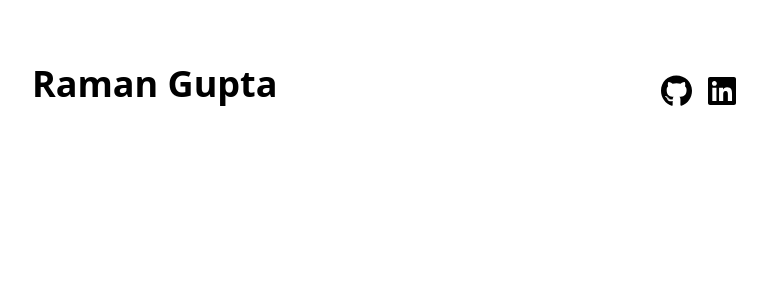
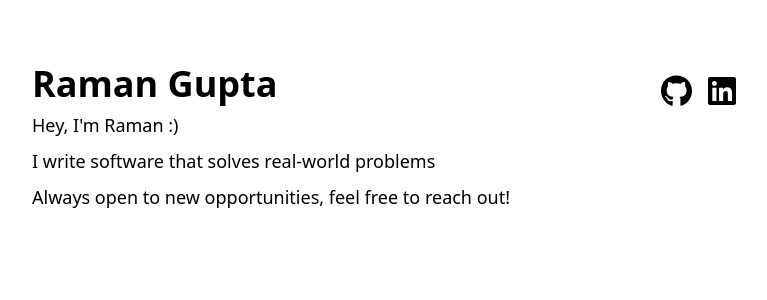
Before and after one commit to g-raman/personal-website, a Next.js app: page / in a window 1280 px wide. Shown: the top 300 px of the page, without its empty margins (256-1023 px from the left). Built offline with nearby package versions, Linux system fonts and the light colour scheme.

Commit message:
feat: add basic main component

```diff
--- a/src/app/page.tsx
+++ b/src/app/page.tsx
@@ -1,5 +1,11 @@
 import Header from "@/components/Header/Header";
+import Main from "@/components/Main/Main";
 
 export default function Home() {
-  return <Header />;
+  return (
+    <div>
+      <Header />
+      <Main />
+    </div>
+  );
 }
--- /dev/null
+++ b/src/components/Main/Main.tsx
@@ -0,0 +1,13 @@
+import React from "react";
+
+export default function Main() {
+  return (
+    <main className="text-lg/loose">
+      Hey, I&apos;m Raman :)
+      <br />
+      I write software that solves real-world problems
+      <br />
+      Always open to new opportunities, feel free to reach out!
+    </main>
+  );
+}
```
